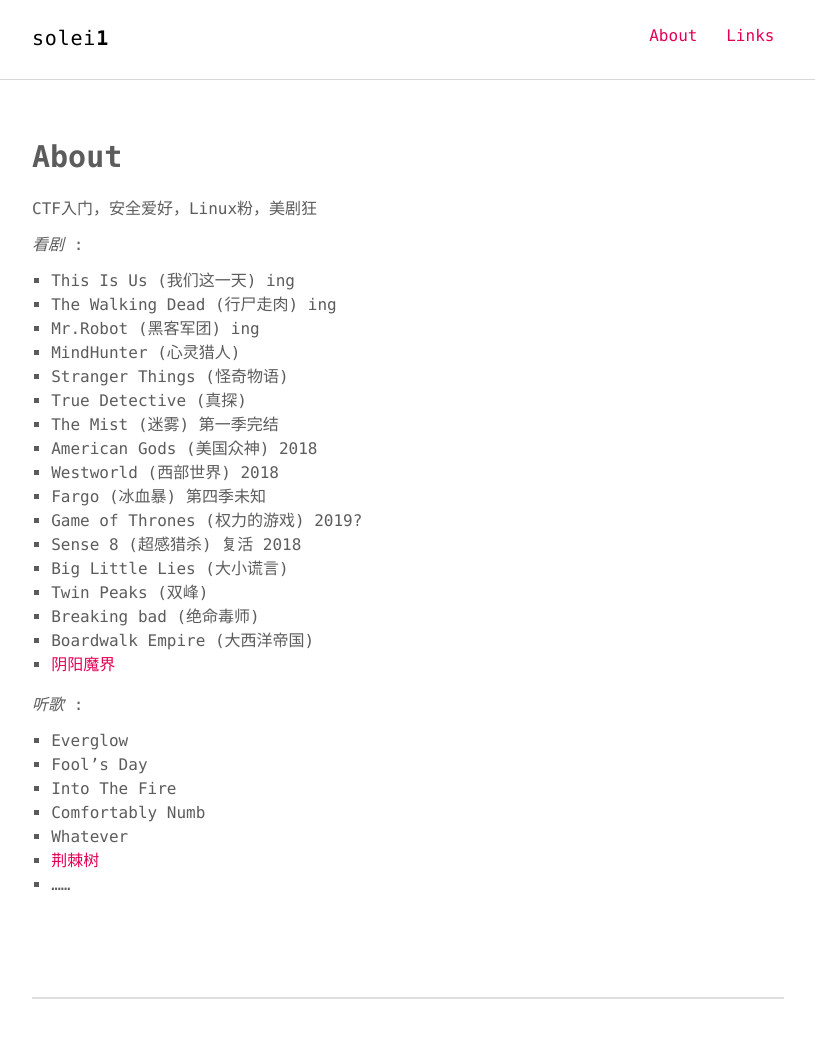
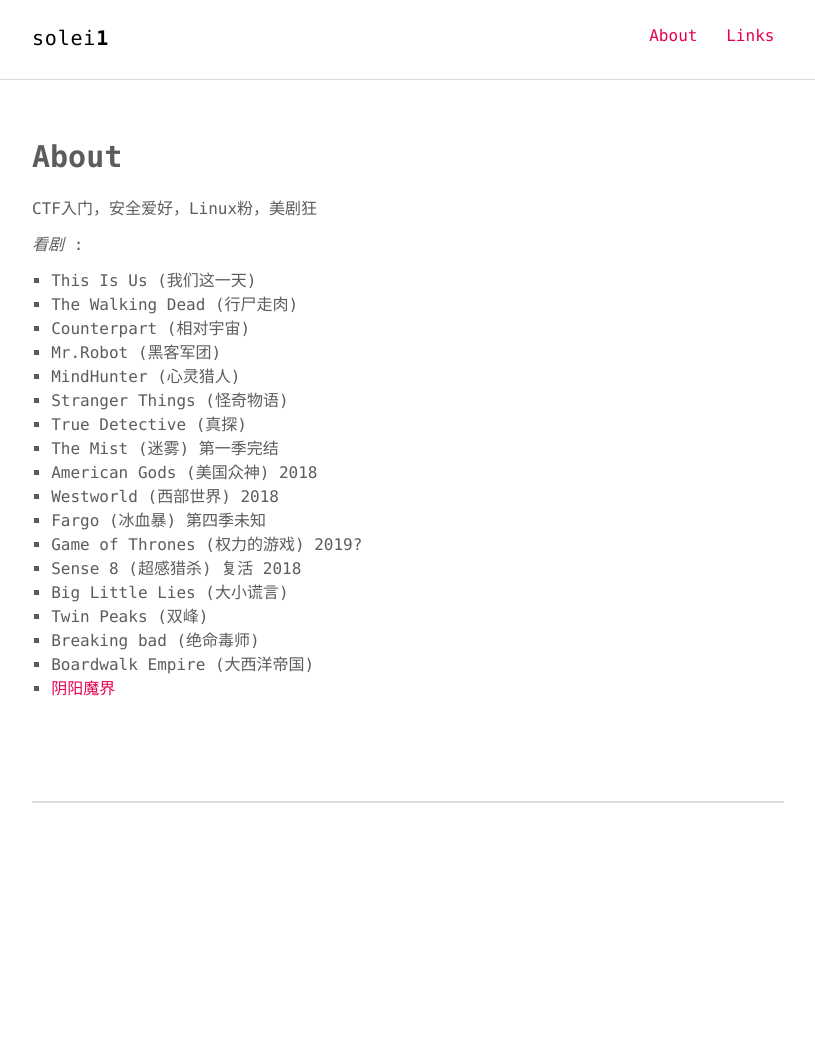
Before and after one commit to wangshu88/solei1.github.io, a Jekyll site: the page built from about.md, in a window 1280 px wide. Shown: the whole page, without its empty margins (232-1047 px from the left). Built offline with Jekyll 4.4.1, drawn with Linux system fonts in a browser that asks for light colours; after the commit the page ends 900 px from its top, so only the background shows below that.

Commit message:
i have something to say

```diff
--- a/_config.yml
+++ b/_config.yml
@@ -31,7 +31,7 @@
 author:
   name     : "solei1"
   # job      : "Software Engineer"
-  bio      : "给我光明的欺骗，让我一直都向前"
+  bio      : "面对大河我无限惭愧 我年华虚度 空有一身疲倦"
   thumb    : /images/author.jpg
   email    : beatjean1314@gmail.com
   url      : https://solei1.github.io
--- a/about.md
+++ b/about.md
@@ -14,9 +14,10 @@
 
 
 
-- This Is Us (我们这一天)  ing
-- The Walking Dead (行尸走肉) ing
-- Mr.Robot (黑客军团) ing
+- This Is Us (我们这一天)
+- The Walking Dead (行尸走肉)
+- Counterpart (相对宇宙)
+- Mr.Robot (黑客军团)
 - MindHunter (心灵猎人)
 - Stranger Things (怪奇物语)
 - True Detective (真探)
@@ -31,16 +32,3 @@
 - Breaking bad (绝命毒师)
 - Boardwalk Empire (大西洋帝国)
 - [阴阳魔界](http://www.acfun.cn/v/ac2038557)
-
-
-
-
-*听歌* :
-
-- Everglow
-- Fool's Day
-- Into The Fire
-- Comfortably Numb
-- Whatever
-- [荆棘树](http://www.ximalaya.com/33493231/sound/10065384/)
-- ......
```
Also changed, not shown: _posts/2018-03-30-若有所思.md (added, +14 -0 lines).
